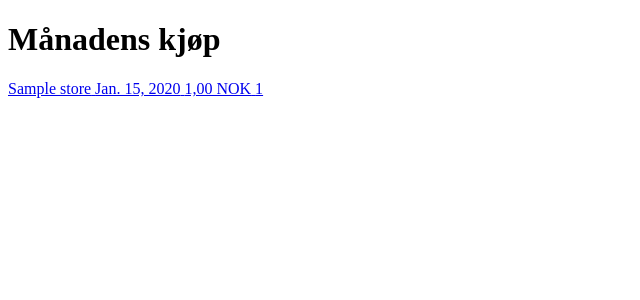
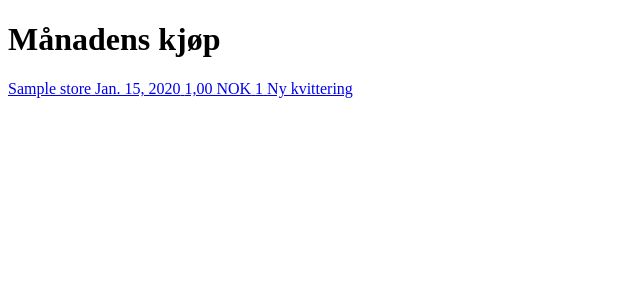
Before and after one commit to DarthMikke/boutique, a Django app: template wsgi/app/templates/boutique/dashboard.html in a window 1280 px wide. Shown: the top 300 px of the page, without its empty margins (0-640 px from the left). Run offline with Django 5.2, Linux system fonts and the light colour scheme; the template is opened without the code that fills it: most values are stand-ins (such as "Sample title", 1, 10 or a date in 2020).

Commit message:
Link: Add receipt.

```diff
--- a/wsgi/app/templates/boutique/dashboard.html
+++ b/wsgi/app/templates/boutique/dashboard.html
@@ -16,6 +16,9 @@
 				{% empty %}
 					<p>Ingen kvitteringar.</p>
 				{% endfor %}
+				<a href="{% url 'admin:app_receipt_add' %}" class="btn">
+					Ny kvittering
+				</a>
 			</div>
 		</main>
 	</div>
```
